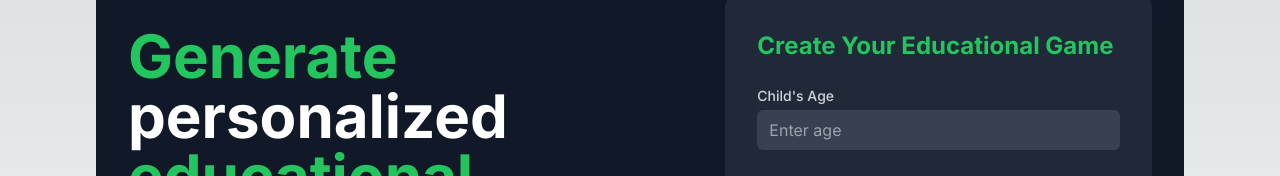
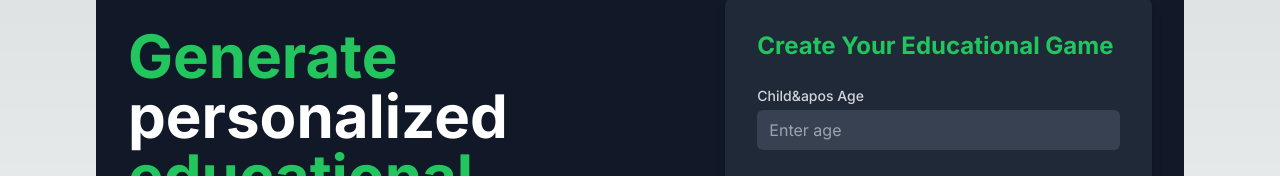
Before and after one commit to rmashate/trulu-lesson-generator, a Next.js app: page / in a window 1280 px wide. Shown: the part 210-386 px from the top of the page. Built offline with nearby package versions, Linux system fonts and the light colour scheme.

Commit message:
Update TruluGameGenerator.js

```diff
--- a/src/components/TruluGameGenerator.js
+++ b/src/components/TruluGameGenerator.js
@@ -68,7 +68,7 @@ const TruluGameGenerator = () => {
             <h2 className="text-2xl font-bold text-green-500 mb-6">Create Your Educational Game</h2>
             <form onSubmit={handleSubmit} className="space-y-6">
               <div>
-                <label htmlFor="childAge" className={labelClass}>Child's Age</label>
+                <label htmlFor="childAge" className={labelClass}>Child&apos Age</label>
                 <input
                   id="childAge"
                   type="number"
```
